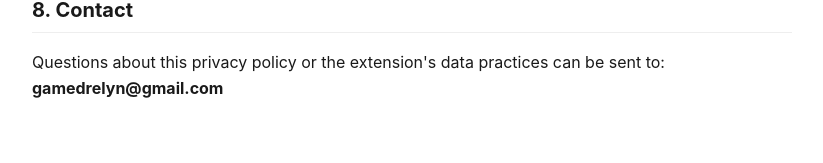
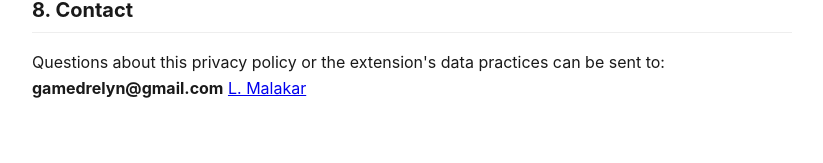
Before and after one commit to L-Malakar/bration-extension, a plain HTML site: page index.html in a window 1280 px wide. Shown: the part 2108-2271 px from the top of the page, without its empty margins (228-1051 px from the left). Drawn offline with Linux system fonts and the light colour scheme.

Commit message:
Add link to GitHub profile in contact section

```diff
--- a/index.html
+++ b/index.html
@@ -114,6 +114,7 @@
 <p>
   Questions about this privacy policy or the extension's data practices can be sent to:
   <strong>gamedrelyn@gmail.com</strong>
+  <a href="https://github.com/L-Malakar">L. Malakar</a>
 </p>
 
 <footer>
```
